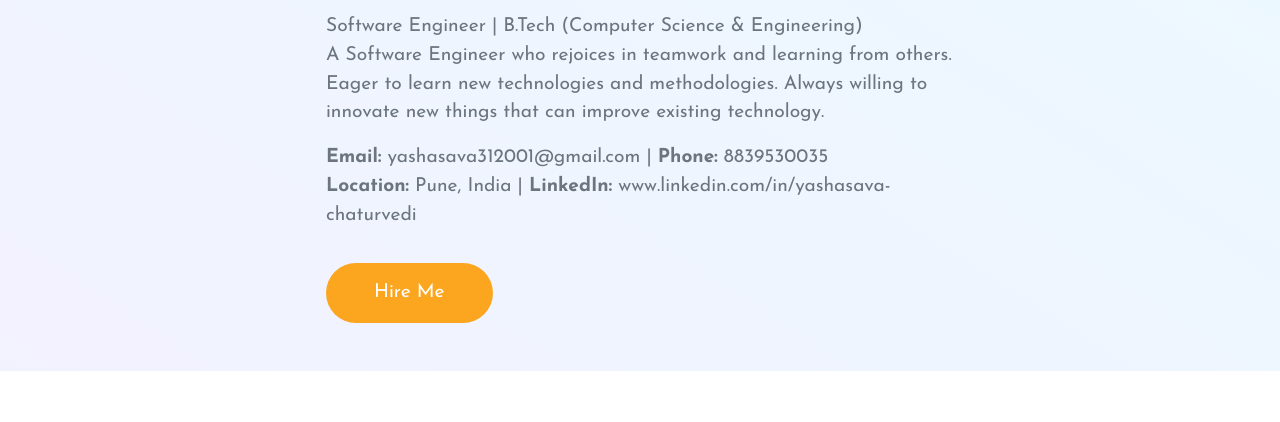
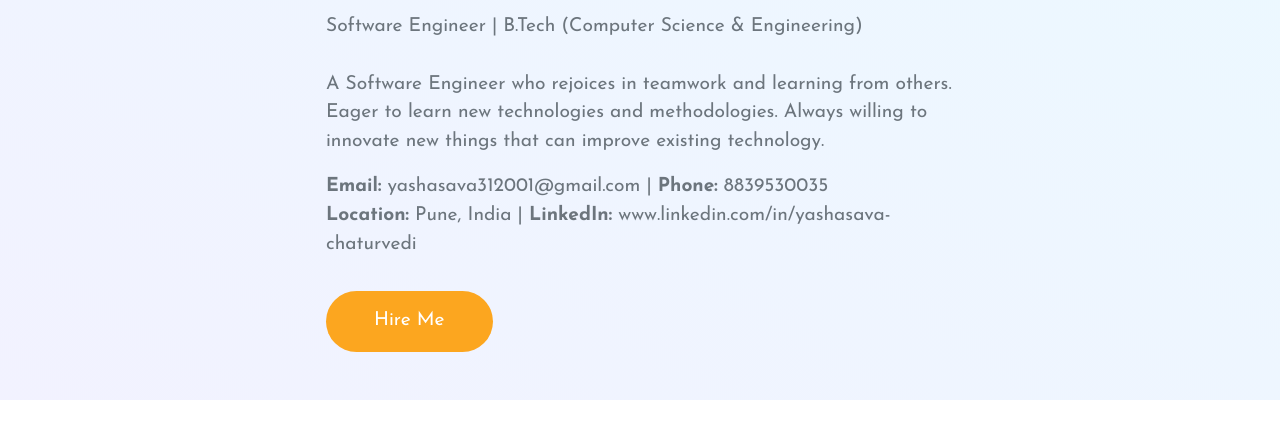
Before and after one commit to Yashasava/portfolio, a plain HTML site: page index.html in a window 1280 px wide. Shown: the part 325-747 px from the top of the page. Drawn offline with nearby package versions, Linux system fonts and the light colour scheme.

Commit message:
Update index.html

```diff
--- a/index.html
+++ b/index.html
@@ -93,7 +93,7 @@
             Hello! I Am <br /><span class="c-orange">Yashasava Chaturvedi</span>
           </h2>
           <p class="text-muted">
-            Software Engineer | B.Tech (Computer Science & Engineering) <br />
+            Software Engineer | B.Tech (Computer Science & Engineering) <br/><br/>
             A Software Engineer who rejoices in teamwork and learning from
             others. Eager to learn new technologies and methodologies. Always
             willing to innovate new things that can improve existing technology.
```
